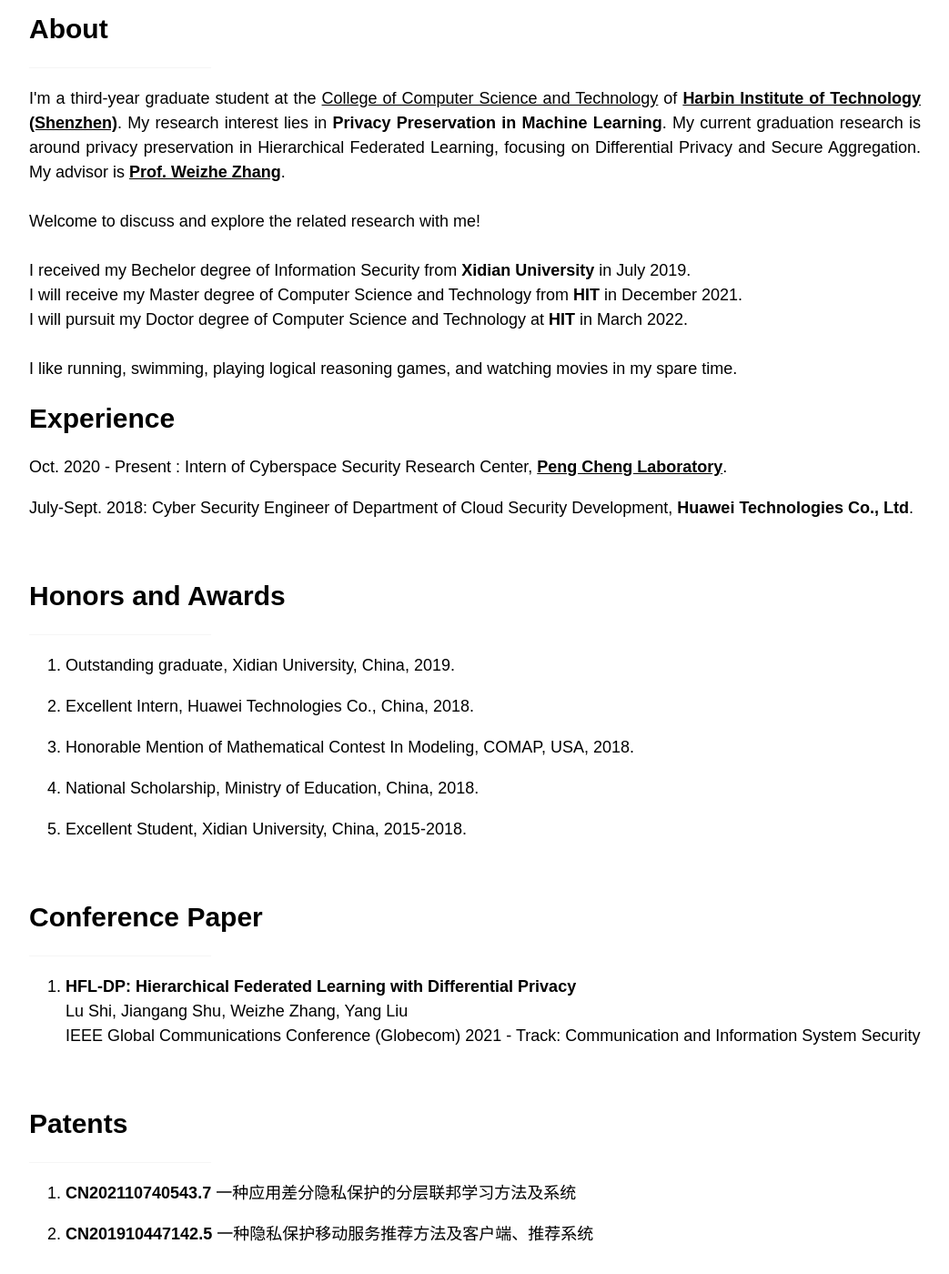
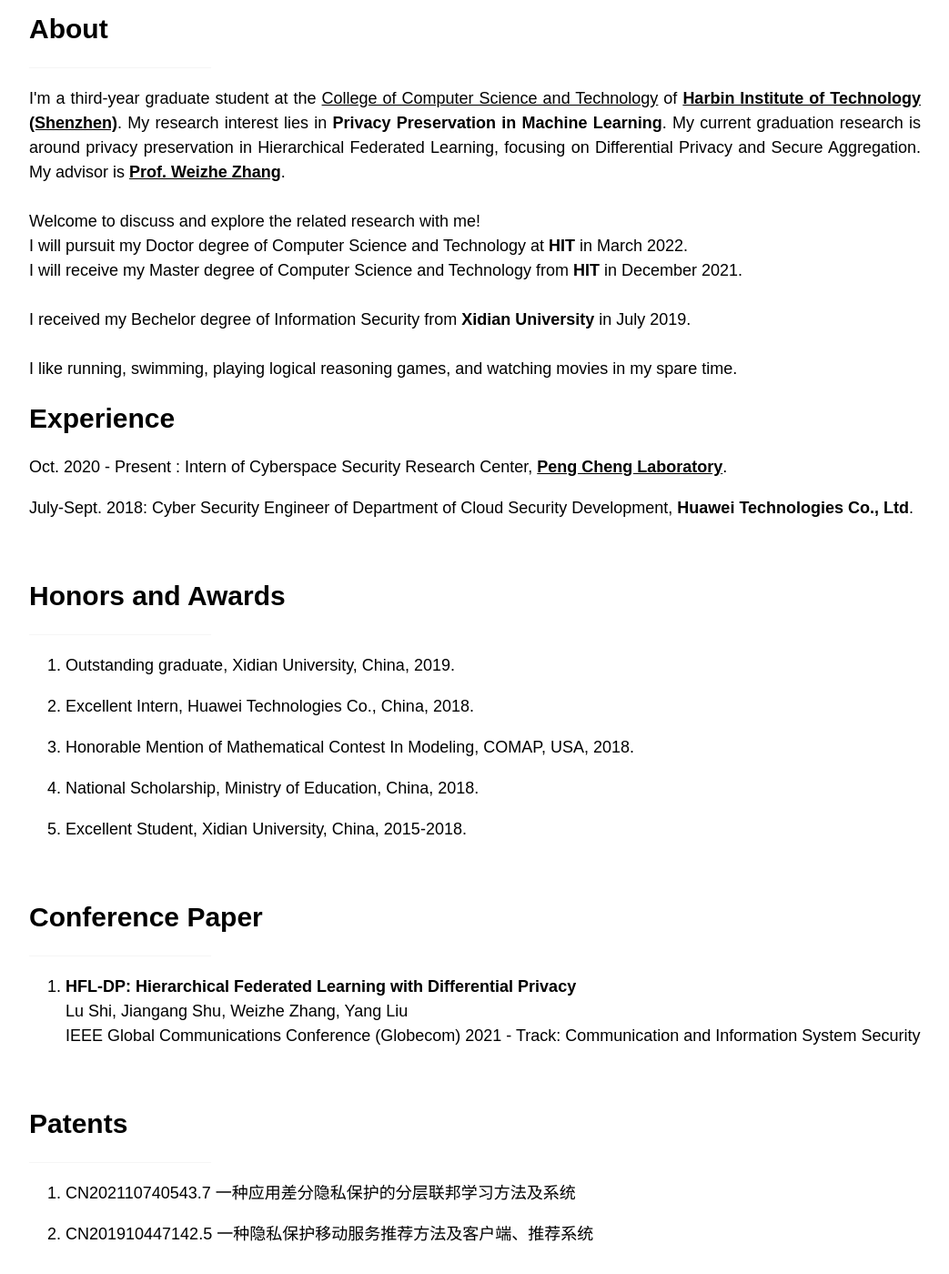
Before and after one commit to Mathislu/Mathislu.github.io, a Jekyll site: the page index.html, which Jekyll copies as it is, in a window 1280 px wide and 1400 px high, scrolled down 474 px. Shown: the whole window at 91% size, without its empty margins (178-1221 px from the left). Built offline with Jekyll 4.4.1, drawn with Linux system fonts in a browser that asks for light colours.

Commit message:
Update index.html

```diff
--- a/index.html
+++ b/index.html
@@ -67,9 +67,9 @@
     My research interest lies in <b>Privacy Preservation in Machine Learning</b>. My current graduation research is around privacy preservation in Hierarchical Federated Learning, focusing on Differential Privacy and Secure Aggregation.
     My advisor is <b><a href="http://homepage.hit.edu.cn/wzzhang">Prof. Weizhe Zhang</a></b>.
     <br><br>Welcome to discuss and explore the related research with me!
+    <br>I will pursuit my Doctor degree of Computer Science and Technology at <b>HIT</b> in March 2022.
+    <br>I will receive my Master degree of Computer Science and Technology from <b>HIT</b> in December 2021.
     <br><br>I received my Bechelor degree of Information Security from <b>Xidian University</b> in July 2019.
-    <br>I will receive my Master degree of Computer Science and Technology from <b>HIT</b> in December 2021.
-    <br>I will pursuit my Doctor degree of Computer Science and Technology at <b>HIT</b> in March 2022.
     <br><br>I like running, swimming, playing logical reasoning games, and watching movies in my spare time.
     <!-- <br><br>[<a href="https://carlweng.github.io/main.pdf">CV</a>]<br><br>>
 
@@ -125,10 +125,10 @@
     <hr style="width:200px" class="w3-opacity">
     <ol class="w3-large">
 	    <li>
-    <p class="w3-large"><b>CN202110740543.7</b> 一种应用差分隐私保护的分层联邦学习方法及系统 <br>
+    <p class="w3-large">CN202110740543.7 一种应用差分隐私保护的分层联邦学习方法及系统 <br>
 	    </li>
 	    <li>
-    <p class="w3-large"><b>CN201910447142.5</b> 一种隐私保护移动服务推荐方法及客户端、推荐系统 <br>
+    <p class="w3-large">CN201910447142.5 一种隐私保护移动服务推荐方法及客户端、推荐系统 <br>
 	    </li>
   <!-- End Patents Section -->
   </div>
```
